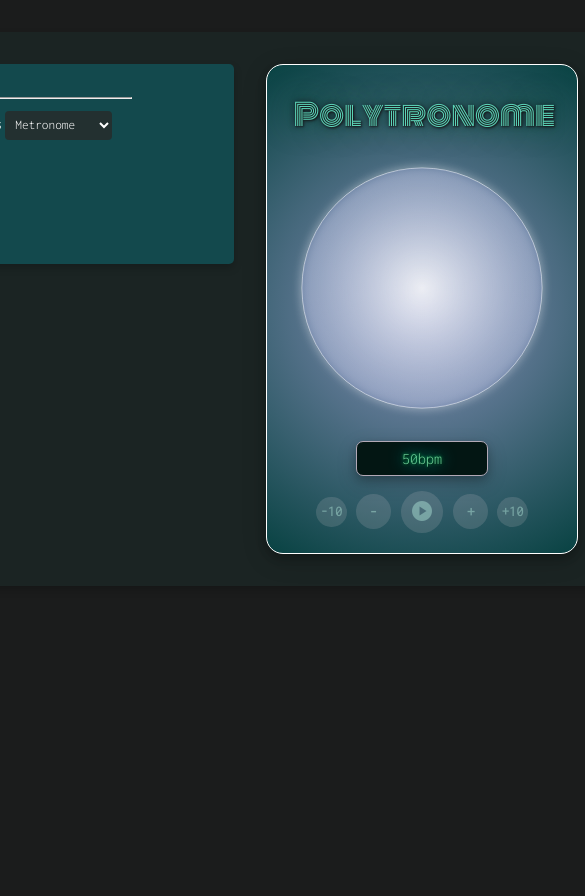
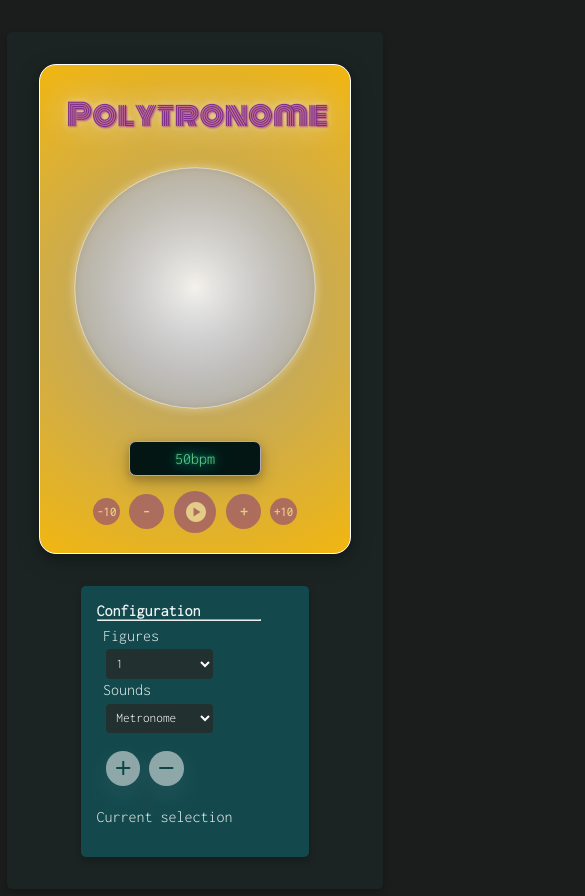
Before and after one commit to PauSala/polytronome, an Angular app in the folder polytronomeApp/: page / in a window 390 px wide. Shown: the top 896 px of the page, 585 px wide, since content can reach past the window. Before the commit the page ends 844 px from the top, so only its background shows below. Built offline with nearby package versions, Linux system fonts and the light colour scheme.

Commit message:
mobile styles

```diff
--- a/polytronomeApp/src/app/app.component.css
+++ b/polytronomeApp/src/app/app.component.css
@@ -8,6 +8,7 @@
     display: flex;
     flex-direction: row;
     justify-content: center;
+    flex-wrap: wrap-reverse;
     box-shadow: 0 4px 8px 0 rgba(0,0,0,0.2);
     transition: 0.3s;
     background-color: var( --secondary-bg-color);
--- a/polytronomeApp/src/app/metronome/controls/controls.component.css
+++ b/polytronomeApp/src/app/metronome/controls/controls.component.css
@@ -4,21 +4,31 @@
     flex-wrap: wrap;
     height: auto;
     padding: 1em;
-    width: 390px;
     border-radius: 5px;
     color:  rgb(237, 243, 243);
     background-color: var(--controls-bg-color);
     margin: 1em;
     align-items: flex-start;
     box-shadow: 0 4px 8px 0 rgba(0,0,0,0.2);
-   /*  background: #266868; */
 }
+.select-group{
+    padding: 0.2em;
+    margin: 0.2em;
+}
+
+@media (max-width:480px) {
+   .select-group {
+    padding: 0.2em; margin: 0.2em;
+    display: flex;
+    flex-direction: column;
+    margin-right: 2em;
+    }
+  }
 .select{
     background-color: #233030;
     color: #ffffff;
     border: 0px;
     border-radius: 4px;
-    /* border-bottom: 1px solid #38bebe; */
     padding: 0.5em;
     margin: 0.2em;
     margin-top: 0.4em;
@@ -46,17 +56,13 @@
 
 .control-button:focus {
     outline:auto;
-    /* //box-shadow: 0 0 0 2pt rgb(136, 224, 213); */
 }
 
 .add-remove{
     display: flex;
     margin: 5px;
-    /* margin-left: 1em; */
-    /* border: 1px solid grey; */
     border-radius: 5px;
     flex-direction: row;
-    /* justify-content: space-around; */
 }
 
 .control-button:hover{
@@ -66,7 +72,7 @@
     display: flex;
     flex-direction: row;
     margin: 0.5em;
-    width: 390px;
+    max-width: 230px;
     flex-wrap: wrap;
 }
 
--- a/polytronomeApp/src/app/metronome/controls/controls.component.html
+++ b/polytronomeApp/src/app/metronome/controls/controls.component.html
@@ -3,7 +3,7 @@
         <div id="addFiguresBlock">
             <h4>Configuration</h4>
             <hr>
-            <div style="padding: 0.2em; margin: 0.2em;">
+            <div  class="select-group" >
                 <label for="mesuresSelect">Figures</label>
                 <select name="mesuresSelect" id="mesuresSelect" class="select" [(ngModel)]="selectedFigure">
                     <option value=1>1</option>
--- a/polytronomeApp/src/app/metronome/metronome-layout/metronome-layout.component.css
+++ b/polytronomeApp/src/app/metronome/metronome-layout/metronome-layout.component.css
@@ -15,10 +15,10 @@
     font-size: 30px;
     font-family: 'Monoton', cursive;
     font-weight: 100;
-    /* color: var(--metronome-text-color-funk);
-    text-shadow: var(--metronome-title-text-shadow-funk); */
-    color: var(--metronome-text-color);
-    text-shadow: var(--metronome-title-text-shadow);
+    color: var(--metronome-text-color-funk);
+    text-shadow: var(--metronome-title-text-shadow-funk);
+    /* color: var(--metronome-text-color);
+    text-shadow: var(--metronome-title-text-shadow); */
     border-radius: 7px;
 }
 
@@ -31,8 +31,8 @@
     display: flex;
     flex-direction: column;
     align-items: center;
-    background: var(--metronome-background);
-    /* background: var(--metronome-background-orange); */
+    /* background: var(--metronome-background); */
+    background: var(--metronome-background-orange);
     border-radius: 17px;
     box-shadow: 0 4px 8px 0 rgba(0, 0, 0, 0.2), 0 6px 25px 0 rgba(0, 0, 0, 0.19);
 }
@@ -52,14 +52,14 @@
     display: inline-block;
     font-size: 1.1em;
     font-weight: bold;
-    color: var(--metronome-controls-color);
-    /* color: var(--metronome-controls-color-funk); */
+    /* color: var(--metronome-controls-color); */
+    color: var(--metronome-controls-color-funk);
     border: 0px solid rgb(255, 255, 255);
     width: 2.4em;
     height: 2.4em;
     border-radius: 50%;
-    background-color: var( --metronome-controls-bg-color);
-    /* background-color: var( --metronome-controls-bg-color-funk); */
+    /* background-color: var( --metronome-controls-bg-color); */
+    background-color: var( --metronome-controls-bg-color-funk);
     cursor: pointer;
     z-index: 4;
     vertical-align: middle;
@@ -72,7 +72,7 @@
     height: 2.2em;
 }
 .cbutton-small{
-    font-size: 0.9em;
+    font-size: 0.8em;
     width: 2.1em;
     height: 2.1em;
 }
--- a/polytronomeApp/src/app/metronome/metronome-layout/metronome-layout.component.html
+++ b/polytronomeApp/src/app/metronome/metronome-layout/metronome-layout.component.html
@@ -24,7 +24,7 @@
                 <span
                 *ngIf="metronome && !metronome.isRunning"
                 id="play-icon" class="material-icons"
-                style="margin-top: 3px;">
+                style="margin-top: 5px; margin-left: 2px;">
                     play_circle </span>
                 <span *ngIf="metronome && metronome.isRunning" id="pause-icon" class="material-icons" style="margin-top: 3px;">
                     stop_circle </span>
```
Also changed, not shown: polytronomeApp/src/assets/reg-polygons/800px-Regular_polygon_3_annotated.svg.png (deleted).
